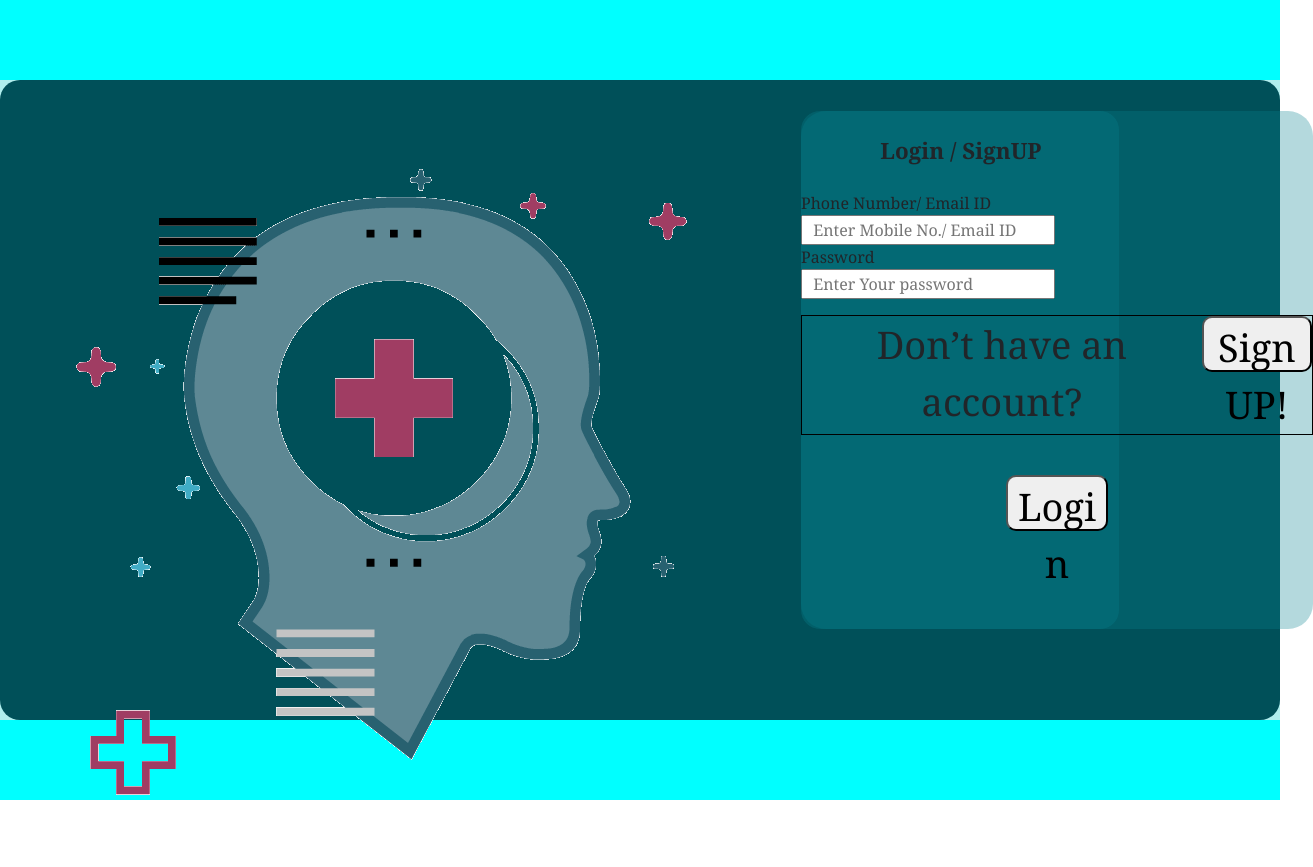
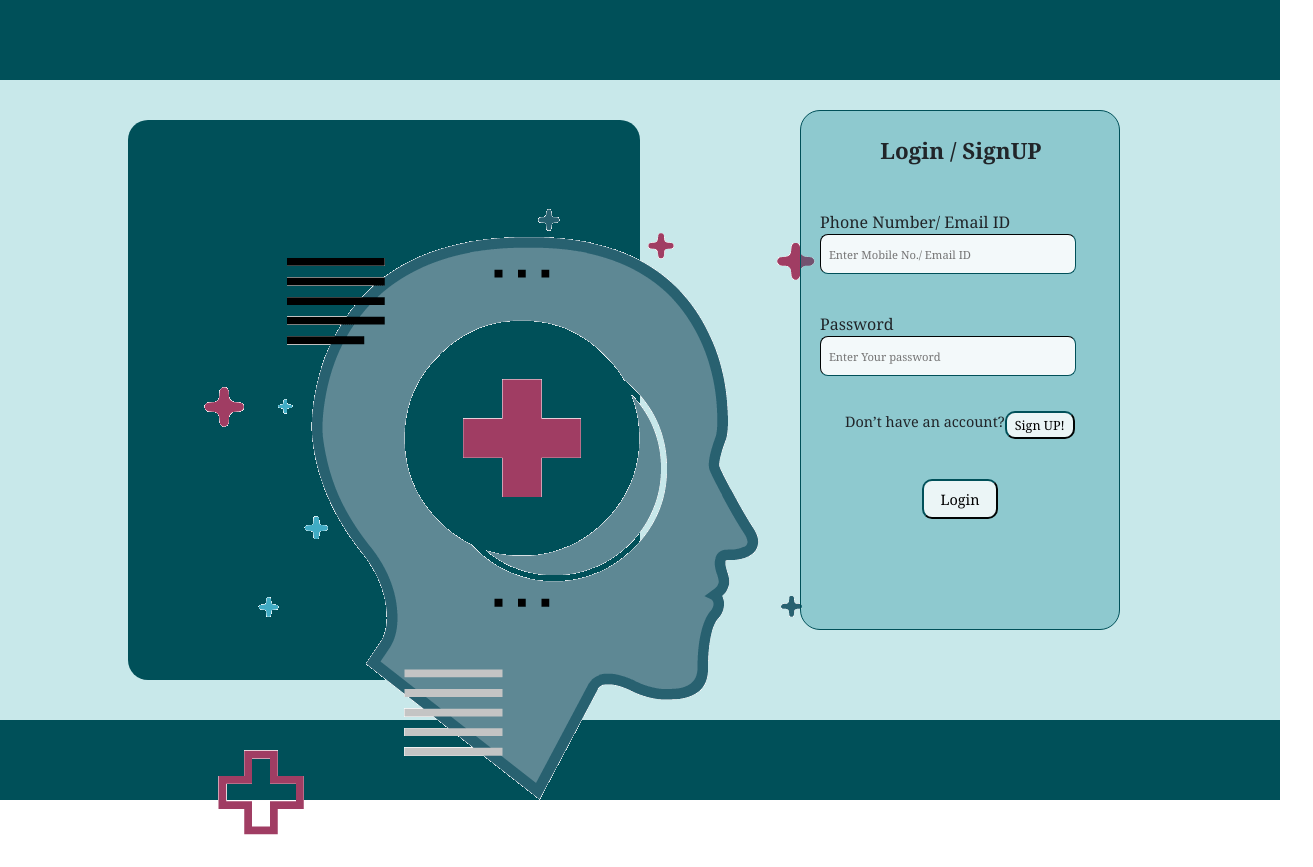
Before and after one commit to mishra-aanchal/bridginggaps-aid, an Angular app: page /signin in a window 1280 px wide. Shown: the whole page, 1313 px wide, since content can reach past the window. Before the commit the page ends 827 px from the top, so only its background shows below. Built offline with nearby package versions, Linux system fonts and the light colour scheme.

Commit message:
updated hml

```diff
--- a/src/app/signin/signin.component.scss
+++ b/src/app/signin/signin.component.scss
@@ -6,11 +6,12 @@
     min-height: 100vh;
     max-width: 100vw;
     max-height: 100vh;
-    background-color: aqua;
+    background-color: #005059;
     display: flex;
     flex-direction: column;
     justify-content: center;
 }
+
 .card{
     position: absolute;
     width: 25vw;
@@ -21,34 +22,27 @@
     border-radius: 20px;
     border-color: #005059
 }
-
 .loginsignup{
-    background-color: paleturquoise;
+    background-color: #c8e8ea;
     height: 80vh;
     display: flex;
     flex-direction: row;
     justify-content: space-evenly;
     align-items: center;
 }
+
 .imagerect{
+
     background-color: #005059;
-    height: 80vh;
-    width: 60vw;
-    margin-left: 0%;
-    border-radius: 20px;
-    Height:100%;
-    Width:100%}
-
-.authcard{
     height: 70vh;
     width: 40vw;
-    display: flex;
-    flex-direction: column;
-    background: rgba(8, 128, 142, 0.3);
-    box-sizing: border-box;
-    border-radius:25px;
-    }
-
+    margin-left: -40%;
+    border-radius: 20px;
+    background-image:url("../../assets/MentalHealth-1.gif");
+    Imagerect img{
+        Height:100%;
+        Width:100%}
+}
 .authtitle{
     height: 10vh;
     width: 25vw;
@@ -59,76 +53,59 @@
     font-size: 140%;
     font-weight: bolder;
 }
-.phone p {
-font-size:25px;
-display: flex;
-flex-direction: column;
-justify-content: center;
-height: 150px;
-margin-left: 20%;
-
+.inputfield {
+    padding: 6%;
+    font-weight: normal;
 }
-
-.phone input {
-    width: 50%;
+.inputfield .ip {
+    width: 20vw;
+    height: 5vh;
+    text-align: left;
     display: flex;
     flex-direction: column;
-    color: #fff;
-    // margin-left: %;
-    font-size:25px;
-    border-radius: 20px;
+    color: rgb(0, 0, 0);
+    font-size: 70%;
+    border-radius: 8px;
+    background-color: rgba(255, 255, 255, 0.897);
+    border-color: #005059;
+    border-width: 1px;
 }
-// .password p {
-//     border: black thin solid;
-//     font-size: 38px;
-//     text-align: center;
-//     display: flex;
-//     flex-direction: column;
-//     justify-content: center;
-//     height: 150px;
-//    //  width: 50%;
-//    //  height:40vh;
-//    }
-// .password input
-// {
-//     width: 50%;
-//     justify-content: center;
-//     display: flex;
-//     font-size: 25px;
-//     flex-direction: column;
-//     text-align: center;
-//     margin-left: 24%;
-//     border-radius: 20px;
-// }
 .signup p
 {
-    border: black thin solid;
-    font-size: 38px;
+    font-size: 90%;
     text-align: center;
     display: flex;
     flex-direction: row;
     justify-content: center;
-    height: 120px;
-   //  width: 50%;
-   //  height:40vh;
 }
 .signup button
 {
-    width:9vw;
-    height:7vh;
+    width:5.5vw;
+    height:3.5vh;
+    font-size: 88%;
+    text-align: center;
     justify-content: center;
     border-radius: 10px;
-
+    border-width: 2px;
+    border-color: #005059;
+    background-color: rgba(255, 255, 255, 0.822);
 }
 .login
 {
+    font-size: 90%;
+    text-align: center;
     display: flex;
+    flex-direction: row;
     justify-content: center;
-    left:50px;
+    font-weight: bold;
 }
+
 .login button {
-    width:8vw;
-    height:7vh;
-    font-size:38px;
+    width:6vw;
+    height:5vh;
+    justify-content: center;
     border-radius: 10px;
+    border-width: 2px;
+    border-color: #005059;
+    background-color: rgba(255, 255, 255, 0.822);
 }
```
